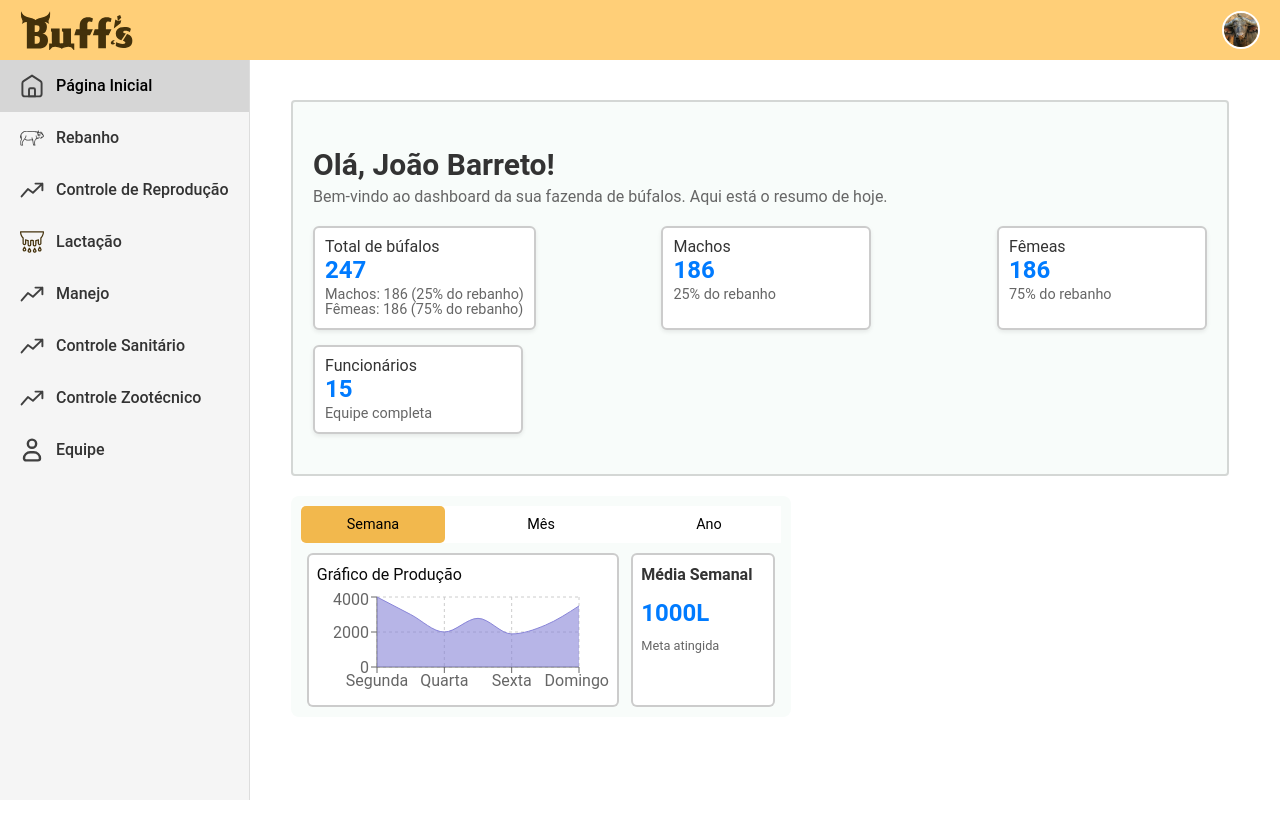
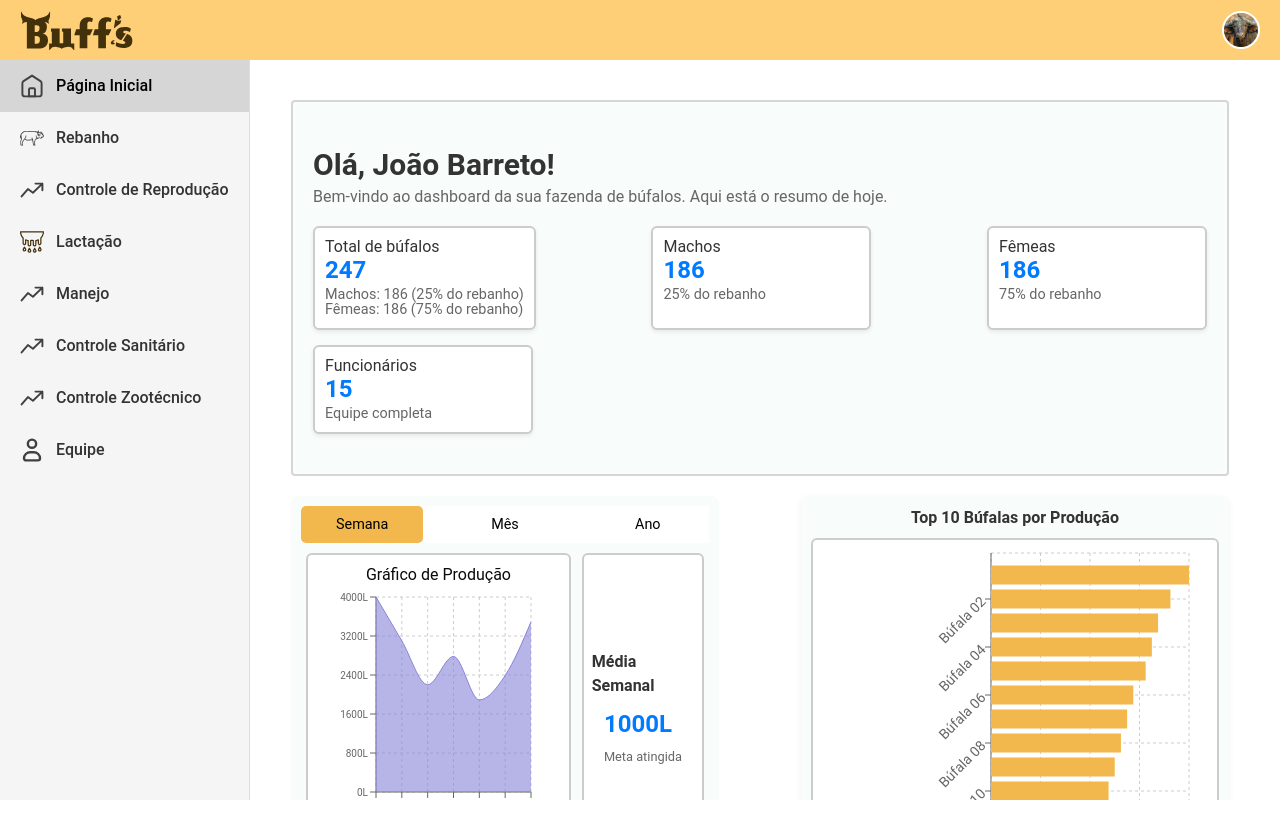
Before and after one commit to CyberLiveStock/dsm4-buffs-frontend, a Next.js app: page /home in a window 1280 px wide. Built offline with nearby package versions, Linux system fonts and the light colour scheme.

Commit message:
feat(home): adicionei grafico de top 10 bufalas

```diff
--- a/src/components/Home/MilkProduction/MilkProduction.js
+++ b/src/components/Home/MilkProduction/MilkProduction.js
@@ -1,14 +1,21 @@
 'use client';
 
 import { useEffect, useState } from 'react';
-import { AreaChart, Area, XAxis, YAxis, CartesianGrid, Tooltip, ResponsiveContainer } from 'recharts';
+import {
+  AreaChart,
+  Area,
+  XAxis,
+  YAxis,
+  CartesianGrid,
+  Tooltip,
+  ResponsiveContainer
+} from 'recharts';
 import styles from './MilkProduction.module.css';
 
-// Dados para a semana, mês e ano
 const weeklyData = [
   { name: 'Segunda', uv: 4000 },
-  { name: 'Terça', uv: 3000 },
-  { name: 'Quarta', uv: 2000 },
+  { name: 'Terça', uv: 3100 },
+  { name: 'Quarta', uv: 2200 },
   { name: 'Quinta', uv: 2780 },
   { name: 'Sexta', uv: 1890 },
   { name: 'Sábado', uv: 2390 },
@@ -17,25 +24,30 @@ const weeklyData = [
 
 const monthlyData = [
   { name: 'Semana 1', uv: 16000 },
-  { name: 'Semana 2', uv: 14000 },
-  { name: 'Semana 3', uv: 12000 },
+  { name: 'Semana 2', uv: 14500 },
+  { name: 'Semana 3', uv: 12800 },
   { name: 'Semana 4', uv: 17000 },
 ];
 
 const yearlyData = [
-  { name: 'Janeiro', uv: 60000 },
-  { name: 'Fevereiro', uv: 50000 },
-  { name: 'Março', uv: 45000 },
-  { name: 'Abril', uv: 53000 },
-  { name: 'Maio', uv: 60000 },
-  { name: 'Junho', uv: 70000 },
+  { name: 'Jan', uv: 60000 },
+  { name: 'Fev', uv: 50000 },
+  { name: 'Mar', uv: 45000 },
+  { name: 'Abr', uv: 53000 },
+  { name: 'Mai', uv: 60000 },
+  { name: 'Jun', uv: 70000 },
+  { name: 'Jul', uv: 65000 },
+  { name: 'Ago', uv: 67000 },
+  { name: 'Set', uv: 72000 },
+  { name: 'Out', uv: 69000 },
+  { name: 'Nov', uv: 71000 },
+  { name: 'Dez', uv: 74000 },
 ];
 
 const MilkProduction = () => {
   const [isClient, setIsClient] = useState(false);
-  const [activeButton, setActiveButton] = useState(1);  // Botão 1 já começa selecionado
+  const [activeButton, setActiveButton] = useState(1);
 
-  // Definir dados e título do card com base no botão ativo
   const getDataForPeriod = () => {
     if (activeButton === 1) {
       return { data: weeklyData, title: 'Média Semanal', value: '1000L' };
@@ -52,12 +64,10 @@ const MilkProduction = () => {
     setIsClient(true);
   }, []);
 
-  if (!isClient) {
-    return null; // Ou um spinner de carregamento
-  }
+  if (!isClient) return null;
 
   const handleButtonClick = (buttonId) => {
-    setActiveButton(buttonId); // Atualiza o botão ativo
+    setActiveButton(buttonId);
   };
 
   return (
@@ -86,22 +96,32 @@ const MilkProduction = () => {
       <div className={styles.contentContainer}>
         <div className={styles.graphContainer}>
           <h4>Gráfico de Produção</h4>
-          <div style={{ width: '100%', height: 110 }}>
+          <div style={{ width: '100%', height: 265 }}>
             <ResponsiveContainer>
               <AreaChart
                 data={data}
-                margin={{
-                  top: 10,
-                  right: 30,
-                  left: 0,
-                  bottom: 0,
-                }}
+                margin={{ top: 10, right: 30, left: 0, bottom: 30 }}
               >
                 <CartesianGrid strokeDasharray="3 3" />
-                <XAxis dataKey="name" />
-                <YAxis />
-                <Tooltip />
-                <Area type="monotone" dataKey="uv" stroke="#8884d8" fill="#8884d8" />
+                <XAxis
+                  dataKey="name"
+                  interval={0}
+                  angle={-35}
+                  textAnchor="end"
+                  style={{ fontSize: 10 }}
+                />
+                <YAxis
+                  tickCount={6}
+                  tickFormatter={(value) => `${value}L`}
+                  style={{ fontSize: 10 }}
+                />
+                <Tooltip formatter={(value) => `${value}L`} />
+                <Area
+                  type="monotone"
+                  dataKey="uv"
+                  stroke="#8884d8"
+                  fill="#8884d8"
+                />
               </AreaChart>
             </ResponsiveContainer>
           </div>
--- a/src/components/Home/MilkProduction/MilkProduction.module.css
+++ b/src/components/Home/MilkProduction/MilkProduction.module.css
@@ -4,7 +4,6 @@
   border-radius: 8px;
   margin-left: 31px;
   margin-right: 31px;
-  width: 50%;
 }
 
 .buttonsContainer {
@@ -16,9 +15,9 @@
 
 .button {
   padding: 8px 15px;
-  background-color: #ffffff; /* Cor de fundo branco quando não estiver selecionado */
-  color: black; /* Cor do texto laranja */
-  border: none; /* Removido a borda */
+  background-color: #ffffff;
+  color: black;
+  border: none;
   border-radius: 5px;
   cursor: pointer;
   font-size: 0.9rem;
@@ -27,15 +26,14 @@
 }
 
 .button:hover {
-  background-color: #F2B84D; /* Muda a cor de fundo para laranja ao passar o mouse */
-  color: white; /* Cor do texto ao passar o mouse */
+  background-color: #f2b84d;
+  color: white;
 }
 
-/* Botão ativo */
 .buttonActive {
-  background-color: #F2B84D; /* Fundo laranja */
-  color: black; /* Texto branco */
-  border: none; /* Removido a borda */
+  background-color: #f2b84d;
+  color: black;
+  border: none;
 }
 
 .contentContainer {
@@ -45,20 +43,27 @@
 }
 
 .graphContainer {
-  width: 65%; /* Gráfico maior */
+  width: 65%;
   padding: 8px;
   background-color: #fff;
   border-radius: 6px;
   border: 2px rgba(190, 189, 189, 0.774) solid;
+  display: flex;
+  align-items: center;
+  flex-direction: column;
+  justify-content: center;
 }
 
 .cardContainer {
-  width: 30%; /* Card menor */
+  width: 30%;
   padding: 8px;
   background-color: #fff;
   border-radius: 6px;
   border: 2px rgba(190, 189, 189, 0.774) solid;
-
+  display: flex;
+  align-items: center;
+  flex-direction: column;
+  justify-content: center;
 }
 
 .milkProductionTitle {
--- /dev/null
+++ b/src/components/Home/TopBuffaloesChart/TopBuffaloesChart.js
@@ -0,0 +1,59 @@
+import {
+    BarChart,
+    Bar,
+    XAxis,
+    YAxis,
+    Tooltip,
+    ResponsiveContainer,
+    CartesianGrid,
+  } from "recharts";
+  import styles from "./TopBuffaloesChart.module.css";
+
+  const mockData = [
+    { name: "Búfala 01", leite: 32 },
+    { name: "Búfala 02", leite: 29 },
+    { name: "Búfala 03", leite: 27 },
+    { name: "Búfala 04", leite: 26 },
+    { name: "Búfala 05", leite: 25 },
+    { name: "Búfala 06", leite: 23 },
+    { name: "Búfala 07", leite: 22 },
+    { name: "Búfala 08", leite: 21 },
+    { name: "Búfala 09", leite: 20 },
+    { name: "Búfala 10", leite: 19 },
+  ];
+
+  export default function TopBuffaloesChart() {
+    return (
+      <div className={styles.chartContainer}>
+        <h3 className={styles.title}>Top 10 Búfalas por Produção</h3>
+        <div className={styles.graphContainer}>
+          <ResponsiveContainer width="100%" height={300}>
+            <BarChart
+              data={mockData}
+              layout="vertical"
+              margin={{ top: 5, right: 20, bottom: 5, left: 20 }}
+            >
+              <CartesianGrid strokeDasharray="3 3" />
+              <XAxis
+                type="number"
+                tickSize={5}
+                tickFormatter={(value) => `${value}`}
+              />
+              <YAxis
+                dataKey="name"
+                type="category"
+                width={150}
+                tick={{ fontSize: 14 }}
+                tickFormatter={(value) => value}
+                angle={-45}
+                textAnchor="end"
+                padding={{ top: 10, bottom: 10 }} // Dá mais espaço entre os itens
+              />
+              <Tooltip />
+              <Bar dataKey="leite" fill="#F2B84D" />
+            </BarChart>
+          </ResponsiveContainer>
+        </div>
+      </div>
+    );
+  }
--- /dev/null
+++ b/src/components/Home/TopBuffaloesChart/TopBuffaloesChart.module.css
@@ -0,0 +1,70 @@
+.chartContainer {
+    background-color: #f8fcfa;
+    padding: 10px;
+    border-radius: 8px;
+    margin-left: 31px;
+    margin-right: 31px;
+    width: 50%;
+    display: flex;
+    flex-direction: column;
+    align-items: center;
+    justify-content: center;
+    box-shadow: 0 2px 6px rgba(0, 0, 0, 0.06);
+  }
+
+  .title {
+    font-size: 1rem;
+    font-weight: bold;
+    color: #333;
+    margin-bottom: 8px;
+  }
+
+  .graphContainer {
+    width: 100%;
+    padding: 8px;
+    background-color: #fff;
+    border-radius: 6px;
+    border: 2px rgba(190, 189, 189, 0.774) solid;
+    display: flex;
+    align-items: center;
+    justify-content: center;
+  }
+
+  .cardContainer {
+    width: 100%;
+    padding: 8px;
+    background-color: #fff;
+    border-radius: 6px;
+    border: 2px rgba(190, 189, 189, 0.774) solid;
+    display: flex;
+    align-items: center;
+    justify-content: center;
+  }
+
+  .milkProductionTitle {
+    font-size: 1rem;
+    font-weight: bold;
+    color: #333;
+    margin-bottom: 8px;
+  }
+
+  .milkProductionValue {
+    font-size: 1.5rem;
+    font-weight: bold;
+    color: #007bff;
+    margin-bottom: 5px;
+  }
+
+  .milkProductionSubtitle {
+    font-size: 0.8rem;
+    color: #666;
+  }
+
+  /* Responsividade para telas menores */
+  @media (max-width: 900px) {
+    .chartContainer {
+      width: 100%; /* Faz com que a largura seja 100% em telas menores */
+      margin-left: 0;
+      margin-right: 0;
+    }
+  }
--- a/src/pages/home.js
+++ b/src/pages/home.js
@@ -1,4 +1,5 @@
 import MilkProduction from "@/components/Home/MilkProduction/MilkProduction";
+import TopBuffaloesChart from "@/components/Home/TopBuffaloesChart/TopBuffaloesChart";
 import Layout from "@/layout/Layout.js";
 import styles from "@/styles/Home.module.css";
 
@@ -39,9 +40,12 @@ export default function Home() {
         </div>
       </div>
 
+      <div className={styles.sectionRow}>
+        <MilkProduction />
+        <TopBuffaloesChart />
+      </div>
 
 
-      <MilkProduction />
     </>
   );
 }
--- a/src/styles/Home.module.css
+++ b/src/styles/Home.module.css
@@ -32,8 +32,6 @@
   margin-top: 20px;
   flex-wrap: wrap;
   justify-content: space-between;
-
-
 }
 
 .card {
@@ -42,13 +40,12 @@
   border-radius: 6px;
   padding: 10px; /* Ajustado o padding */
   box-shadow: 0 2px 4px rgba(0, 0, 0, 0.08);
-  font-size: .7rem;
+  font-size: 0.7rem;
   color: #333;
   width: auto;
-  min-width: 210px;
+  min-width: 220px;
   height: auto;
 }
-
 
 .card h3 {
   font-size: 1rem;
@@ -60,7 +57,7 @@
 .cardValue {
   font-size: 1.5rem;
   font-weight: bold;
-  color: #007BFF;
+  color: #007bff;
   margin-bottom: 2px;
   line-height: 1.2;
 }
@@ -71,3 +68,42 @@
   margin-bottom: 0px;
   line-height: 1.1;
 }
+
+/* Seção dos gráficos com altura igual */
+.sectionRow {
+  display: flex;
+  justify-content: space-between;
+  flex-wrap: wrap;
+  gap: 20px;
+}
+
+.sectionRow > div {
+  flex: 1;
+  min-width: 200px; /* Tamanho mínimo para garantir que não fiquem muito pequenos */
+  display: flex;
+  flex-direction: column;
+  justify-content: space-between;
+  height: 100%; /* Forçando a mesma altura para ambos */
+}
+
+.sectionRow > div > * {
+  height: 100%; /* Garantindo que cada item dentro do container ocupe 100% da altura */
+}
+
+/* Responsividade para telas menores */
+@media (max-width: 900px) {
+  .sectionRow {
+    flex-direction: column; /* Empilha os itens verticalmente em telas menores */
+  }
+
+  .cardsContainer {
+    flex-direction: column;
+    gap: 20px; /* Aumenta o espaçamento entre os cards */
+  }
+
+  /* Garantindo que o sidePanel ocupe 100% da largura */
+  .sidePanel {
+    width: 100%;
+    margin-top: 20px; /* Espaçamento entre o painel e os gráficos */
+  }
+}
```
Lines whose indentation alone changed are shown as unchanged.
